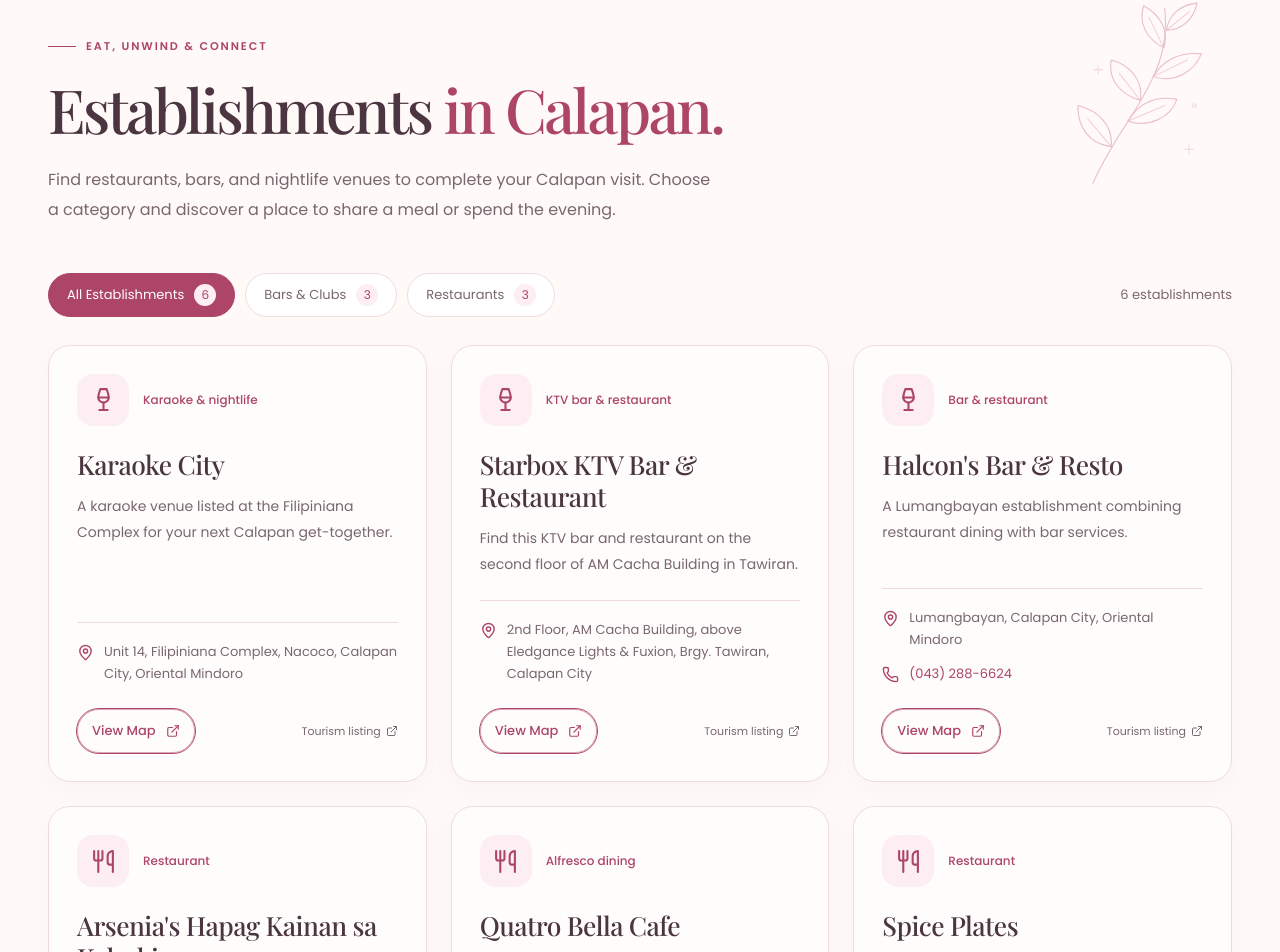
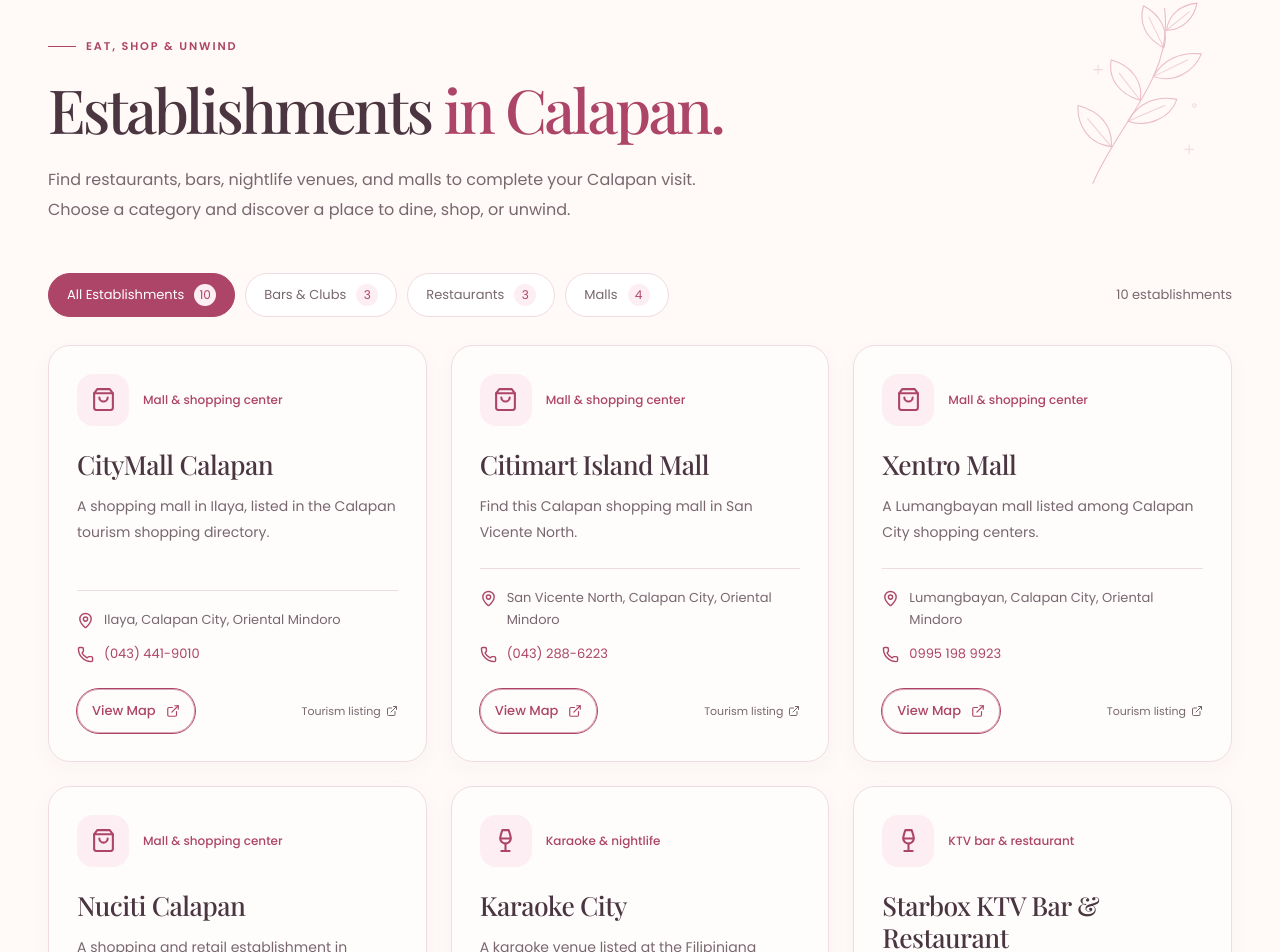
Before and after one commit to cedrickrojas/SULYAP-CALAPAN, a React (Vite) app: page /establishments in a window 1280 px wide. Shown: the part 109-1061 px from the top of the page. Built offline with nearby package versions, Linux system fonts and the light colour scheme; a web font is replaced by a local one.

Commit message:
Add Calapan malls to establishments directory

```diff
--- a/src/Establishments.jsx
+++ b/src/Establishments.jsx
@@ -1,8 +1,8 @@
 import {useSearchParams} from 'react-router-dom';
-import {MapPin, Phone, Utensils, Wine, ExternalLink} from 'lucide-react';
+import {MapPin, Phone, Utensils, Wine, ShoppingBag, ExternalLink} from 'lucide-react';
 import {establishments} from './establishments.js';
 
-const categories = [['all', 'All Establishments'], ['bars', 'Bars & Clubs'], ['restaurants', 'Restaurants']];
+const categories = [['all', 'All Establishments'], ['bars', 'Bars & Clubs'], ['restaurants', 'Restaurants'], ['malls', 'Malls']];
 
 export default function Establishments() {
   const [params, setParams] = useSearchParams();
@@ -11,9 +11,9 @@
 
   return <>
     <section className="page-intro container">
-      <p className="eyebrow"><span/>EAT, UNWIND & CONNECT</p>
+      <p className="eyebrow"><span/>EAT, SHOP & UNWIND</p>
       <h1>Establishments <em>in Calapan.</em></h1>
-      <p>Find restaurants, bars, and nightlife venues to complete your Calapan visit. Choose a category and discover a place to share a meal or spend the evening.</p>
+      <p>Find restaurants, bars, nightlife venues, and malls to complete your Calapan visit. Choose a category and discover a place to dine, shop, or unwind.</p>
     </section>
     <section className="container establishments-section" aria-label="Calapan establishments directory">
       <div className="establishments-toolbar">
@@ -24,7 +24,7 @@
       </div>
       <div className="establishment-grid">
         {visible.map(place => {
-          const Icon = place.category === 'bars' ? Wine : Utensils;
+          const Icon = place.category === 'bars' ? Wine : place.category === 'malls' ? ShoppingBag : Utensils;
           const map = `https://www.google.com/maps/search/?api=1&query=${encodeURIComponent(`${place.name}, ${place.address}`)}`;
           return <article className="establishment-card" key={place.id}>
             <div className="establishment-heading"><span className="establishment-icon"><Icon size={25} aria-hidden="true"/></span><span className="establishment-type">{place.type}</span></div>
@@ -38,7 +38,7 @@
           </article>;
         })}
       </div>
-      <div className="establishments-note"><p>Planning a visit? Check current opening hours, menus, rates, and reservations with the establishment.</p><p>Listings from <a href="https://www.travelorientalmindoro.ph/dining/in/calapan-city" target="_blank" rel="noreferrer">Travel Oriental Mindoro <ExternalLink size={12}/></a>.</p></div>
+      <div className="establishments-note"><p>Planning a visit? Check current opening hours, store availability, menus, rates, and reservations with the establishment.</p><p>Listings from <a href="https://www.travelorientalmindoro.ph/municipality/calapan-city" target="_blank" rel="noreferrer">Travel Oriental Mindoro <ExternalLink size={12}/></a>.</p></div>
     </section>
   </>;
 }
--- a/src/establishments.js
+++ b/src/establishments.js
@@ -1,6 +1,30 @@
 // Published Travel Oriental Mindoro listings reviewed October 8, 2026.
 // Keep venue details tied to the linked source; do not infer opening hours or rates.
 export const establishments = [
+  {
+    id: 'citymall', name: 'CityMall Calapan', category: 'malls', type: 'Mall & shopping center',
+    description: 'A shopping mall in Ilaya, listed in the Calapan tourism shopping directory.',
+    address: 'Ilaya, Calapan City, Oriental Mindoro', phone: '(043) 441-9010', telephone: '+63434419010',
+    source: 'https://www.travelorientalmindoro.ph/place/citymall-calapan',
+  },
+  {
+    id: 'citimart', name: 'Citimart Island Mall', category: 'malls', type: 'Mall & shopping center',
+    description: 'Find this Calapan shopping mall in San Vicente North.',
+    address: 'San Vicente North, Calapan City, Oriental Mindoro', phone: '(043) 288-6223', telephone: '+63432886223',
+    source: 'https://www.travelorientalmindoro.ph/place/citimart-island-mall',
+  },
+  {
+    id: 'xentro', name: 'Xentro Mall', category: 'malls', type: 'Mall & shopping center',
+    description: 'A Lumangbayan mall listed among Calapan City shopping centers.',
+    address: 'Lumangbayan, Calapan City, Oriental Mindoro', phone: '0995 198 9923', telephone: '+639951989923',
+    source: 'https://www.travelorientalmindoro.ph/place/xentro-mall',
+  },
+  {
+    id: 'nuciti', name: 'Nuciti Calapan', category: 'malls', type: 'Mall & shopping center',
+    description: 'A shopping and retail establishment in Camilmil, Calapan City.',
+    address: 'Camilmil, Calapan City, Oriental Mindoro', phone: '(043) 441-6463', telephone: '+63434416463',
+    source: 'https://www.travelorientalmindoro.ph/place/nuciti-calapan',
+  },
   {
     id: 'karaoke-city', name: 'Karaoke City', category: 'bars', type: 'Karaoke & nightlife',
     description: 'A karaoke venue listed at the Filipiniana Complex for your next Calapan get-together.',
--- a/src/main.jsx
+++ b/src/main.jsx
@@ -23,7 +23,7 @@
 function ScrollAndTitle(){const{pathname,hash}=useLocation();useLayoutEffect(()=>{updateNavigationOffset();const match=pathname.match(/^\/destination\/([^/]+)/),d=match&&getDestination(match[1]);const names={'/destinations':'Destinations','/establishments':'Establishments in Calapan','/how-it-works':'How It Works','/qr-directory':'QR Code Directory'};document.title=d?`${d.name} — Sulyap`:`${names[pathname]||'Your Calapan Discovery Guide'} — Sulyap`;if(hash)document.getElementById(hash.slice(1))?.scrollIntoView({behavior:hash==='#information'?'instant':'smooth'});else window.scrollTo({top:0,behavior:'instant'});},[pathname,hash]);return null;}
 
 function Navbar(){const[compact,setCompact]=useState(false);const header=useRef(null);useLayoutEffect(()=>{updateNavigationOffset();const observer=new ResizeObserver(updateNavigationOffset);observer.observe(header.current);return()=>observer.disconnect();},[]);useEffect(()=>{const fn=()=>setCompact(window.scrollY>40);fn();window.addEventListener('scroll',fn,{passive:true});return()=>window.removeEventListener('scroll',fn);},[]);const links=[['/','Home'],['/qr-directory','QR Directory'],['/destinations','Destinations'],['/establishments','Establishments'],['/how-it-works','How It Works']];return <header ref={header} className={`navbar ${compact?'compact':''}`}><div className="container nav-inner"><nav className="nav-links" aria-label="Main navigation">{links.map(([to,label])=><NavLink key={to} to={to} end={to==='/'}>{label}</NavLink>)}</nav><Link className="button small nav-cta" to="/destinations">Explore Destinations</Link></div></header>;}
-function Footer(){return <footer><div className="container footer-top"><div className="footer-brand"><p>A little curiosity. A new perspective.<br/>Your next Calapan discovery.</p><span className="footer-motto">Discover. Explore. Experience.</span></div><div><h3>Explore</h3><Link to="/">Home</Link><Link to="/qr-directory">QR Directory</Link><Link to="/destinations">Destinations</Link><Link to="/establishments">Establishments</Link></div><div><h3>Information</h3><Link to="/destinations">Tourism Guide</Link><Link to="/establishments?type=restaurants">Restaurants</Link><Link to="/establishments?type=bars">Bars &amp; Clubs</Link><a href="https://philippines.travel/" target="_blank" rel="noreferrer">Tourism Contact <ExternalLink size={12}/></a></div><div><h3>Plan Your Visit</h3><Link to="/how-it-works">How It Works</Link><a href="/photo-credits.html">Photo Credits</a><span className="footer-note"><Leaf size={16}/> Travel gently. Leave only memories.</span></div></div><div className="container footer-bottom"><span>© {new Date().getFullYear()} Sulyap. A digital tourism guide.</span><span>Made for discovery. Inspired by Calapan City.</span></div></footer>;}
+function Footer(){return <footer><div className="container footer-top"><div className="footer-brand"><p>A little curiosity. A new perspective.<br/>Your next Calapan discovery.</p><span className="footer-motto">Discover. Explore. Experience.</span></div><div><h3>Explore</h3><Link to="/">Home</Link><Link to="/qr-directory">QR Directory</Link><Link to="/destinations">Destinations</Link><Link to="/establishments">Establishments</Link></div><div><h3>Information</h3><Link to="/destinations">Tourism Guide</Link><Link to="/establishments?type=restaurants">Restaurants</Link><Link to="/establishments?type=bars">Bars &amp; Clubs</Link><Link to="/establishments?type=malls">Malls</Link><a href="https://philippines.travel/" target="_blank" rel="noreferrer">Tourism Contact <ExternalLink size={12}/></a></div><div><h3>Plan Your Visit</h3><Link to="/how-it-works">How It Works</Link><a href="/photo-credits.html">Photo Credits</a><span className="footer-note"><Leaf size={16}/> Travel gently. Leave only memories.</span></div></div><div className="container footer-bottom"><span>© {new Date().getFullYear()} Sulyap. A digital tourism guide.</span><span>Made for discovery. Inspired by Calapan City.</span></div></footer>;}
 function Eyebrow({children,light=false}){return <p className={`eyebrow ${light?'on-dark':''}`}><span/>{children}</p>;}
 function DestinationCard({destination:d}){const[qr,setQr]=useState(false);return <><article className="destination-card"><div className="card-image"><img src={d.images[0].src} alt={d.images[0].alt} loading="lazy"/><span className="card-number">{num(d.id)}</span><span className="category-chip">{d.category}</span></div><div className="card-body"><p className="location-line"><MapPin size={14}/>{d.municipality}, {d.province}</p><h3>{d.name}</h3><p className="card-description">{d.description}</p><div className="card-bottom"><button className="button outline small qr-preview-button" aria-label={`View QR code for ${d.name}`} onClick={()=>setQr(true)}><QrCode size={18}/> View QR Code</button></div></div></article>{qr&&<QRModal destination={d} onClose={()=>setQr(false)}/>}</>;}
 function SectionHeading({eyebrow,title,description,link}){return <div className="section-heading"><div><Eyebrow>{eyebrow}</Eyebrow><h2>{title}</h2>{description&&<p>{description}</p>}</div>{link&&<Link className="button outline" to={link.to}>{link.label}</Link>}</div>;}
```
Also changed, not shown: 1 other file (tests, documents, lock files or other folders).
